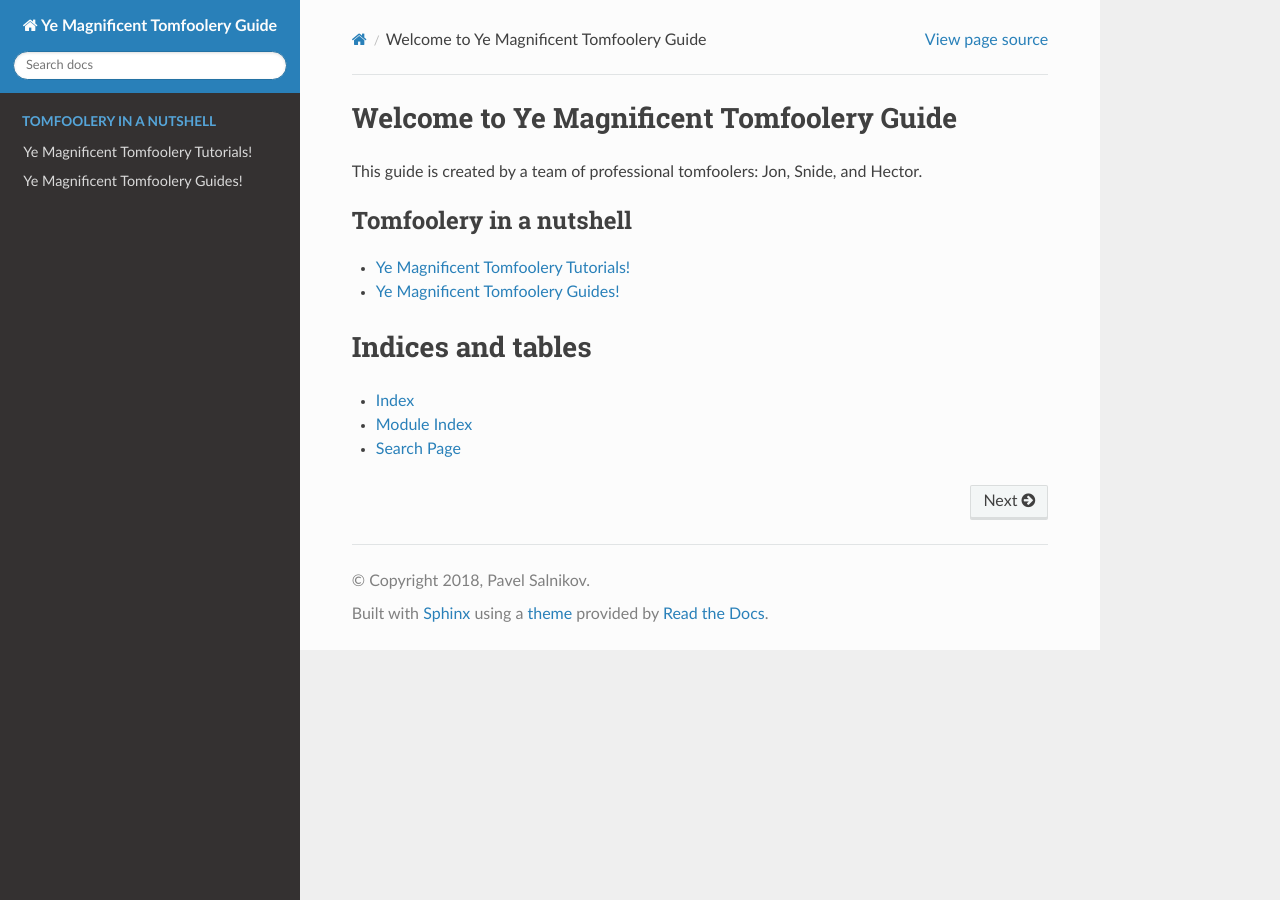
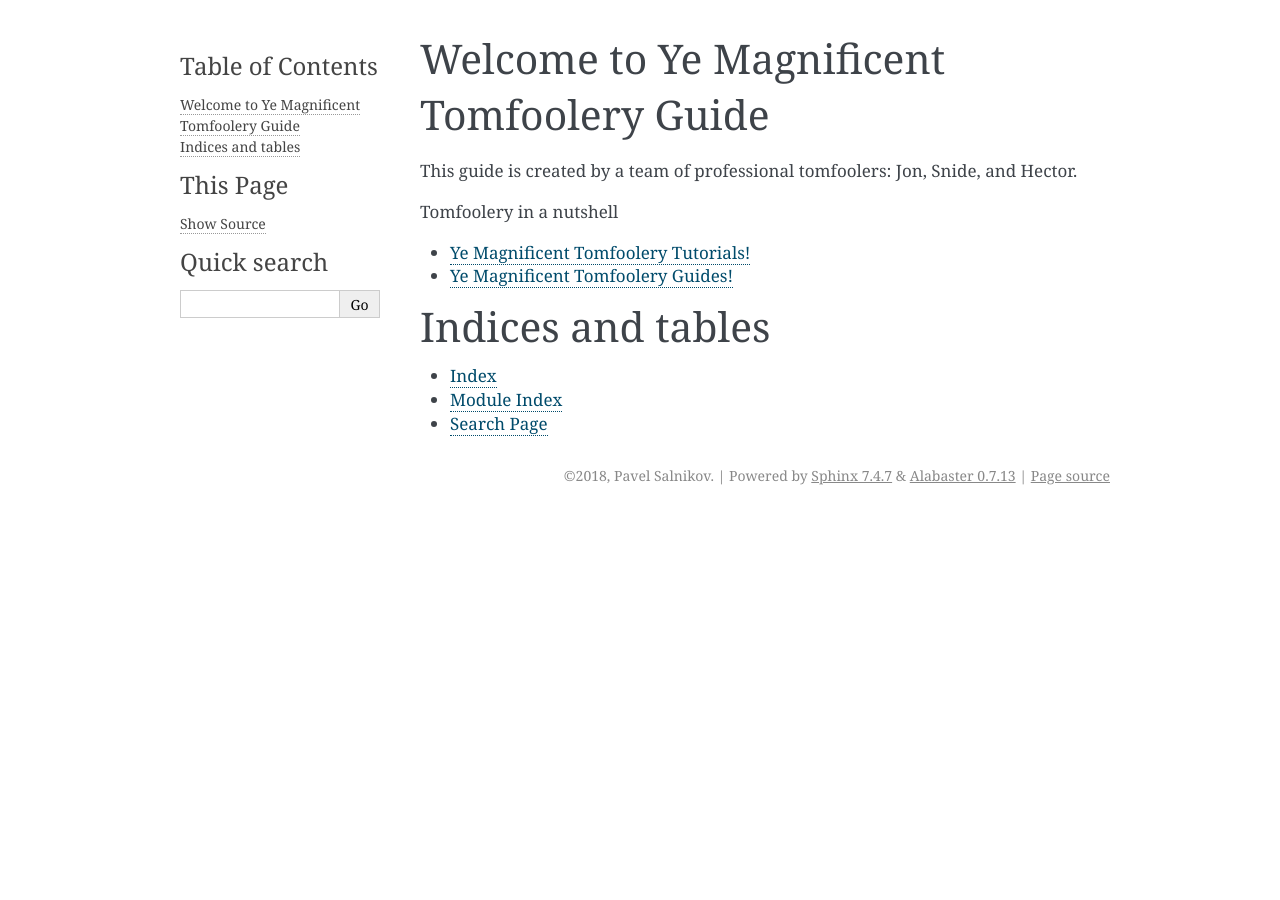
Before and after one commit to flitvious/rtd-tomfoolery, a Sphinx documentation site: the page built from source/index.rst, in a window 1280 px wide. Built offline with Sphinx 7.4.7, drawn with Linux system fonts in a browser that asks for light colours.

Commit message:
remove more stuff from conf.py

```diff
--- a/source/conf.py
+++ b/source/conf.py
@@ -24,7 +24,7 @@
 author = 'Pavel Salnikov'
 
 # The short X.Y version
-version = ''
+version = '1.0'
 # The full version, including alpha/beta/rc tags
 release = ''
 
@@ -38,13 +38,13 @@
 # Add any Sphinx extension module names here, as strings. They can be
 # extensions coming with Sphinx (named 'sphinx.ext.*') or your custom
 # ones.
-extensions = [
-    'sphinx.ext.todo',
-    'sphinx.ext.ifconfig',
-]
+#extensions = [
+#    'sphinx.ext.todo',
+#    'sphinx.ext.ifconfig',
+#]
 
 # Add any paths that contain templates here, relative to this directory.
-templates_path = ['_templates']
+#templates_path = ['_templates']
 
 # The suffix(es) of source filenames.
 # You can specify multiple suffix as a list of string:
@@ -76,7 +76,7 @@
 # The theme to use for HTML and HTML Help pages.  See the documentation for
 # a list of builtin themes.
 #
-html_theme = 'sphinx_rtd_theme'
+#html_theme = 'sphinx_rtd_theme'
 
 # Theme options are theme-specific and customize the look and feel of a theme
 # further.  For a list of options available for each theme, see the
@@ -87,7 +87,7 @@
 # Add any paths that contain custom static files (such as style sheets) here,
 # relative to this directory. They are copied after the builtin static files,
 # so a file named "default.css" will overwrite the builtin "default.css".
-html_static_path = ['_static']
+#html_static_path = ['_static']
 
 # Custom sidebar templates, must be a dictionary that maps document names
 # to template names.
@@ -187,8 +187,8 @@
 
 # -- Ifconfig conditionals
 
-audience = 'master'
+#audience = 'master'
 
-def setup(app):
+#def setup(app):
 
-    app.add_config_value('audience', 'default', 'env')
+#    app.add_config_value('audience', 'default', 'env')
```
